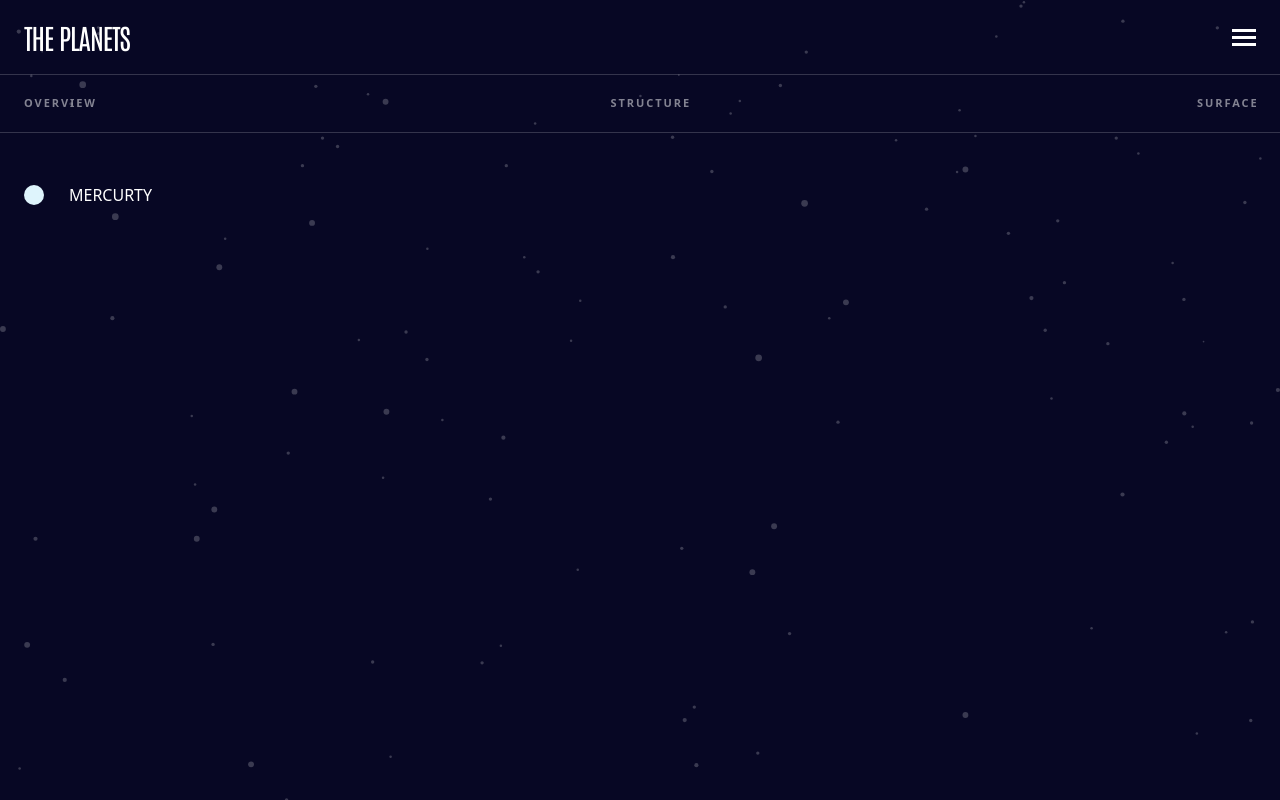
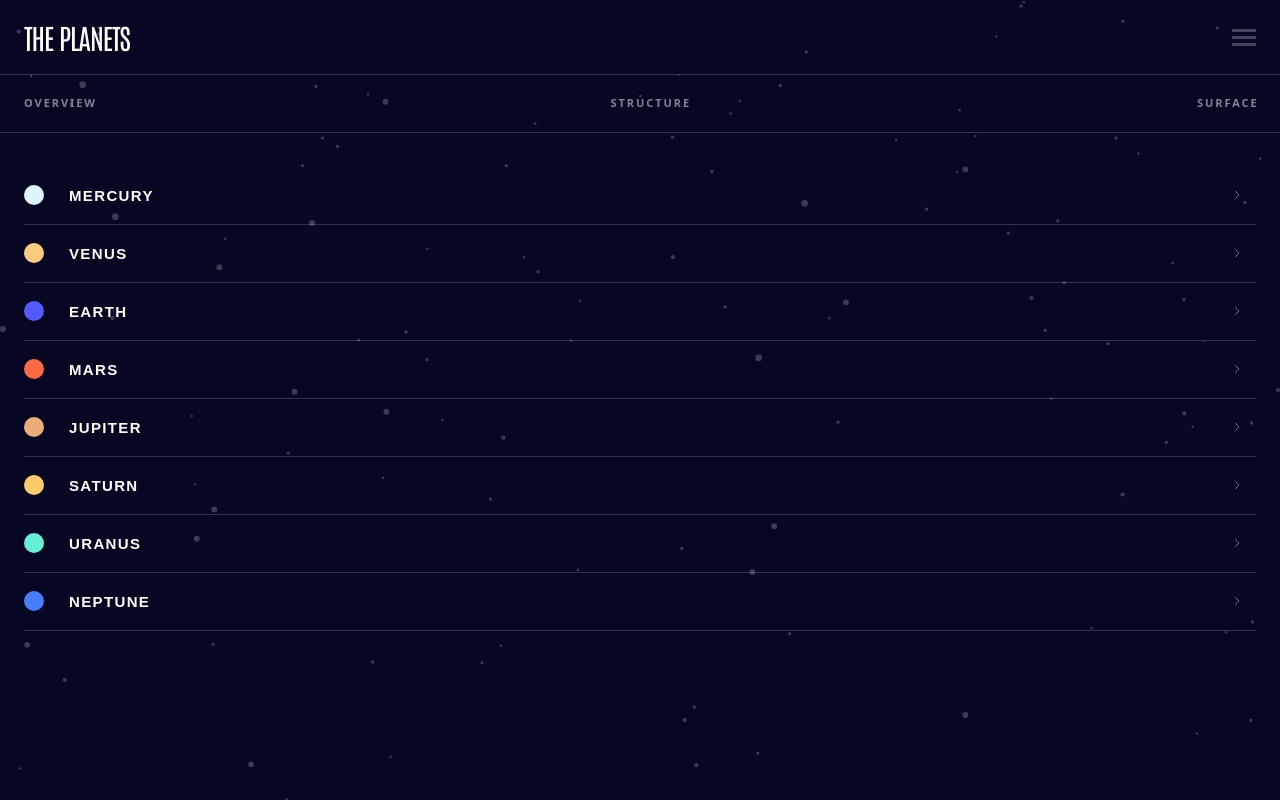
Before and after one commit to NikolozGel/planets-fact-site, a React (Vite) app: page / in a window 1280 px wide. Both pictures are taken after a click on the picture 1244 px from the left and 37 px from the top of the page. Built offline with nearby package versions, Linux system fonts and the light colour scheme.

Commit message:
style unorder list

```diff
--- a/src/App.tsx
+++ b/src/App.tsx
@@ -4,7 +4,7 @@ import Header from "./assets/components/Header";
 function App() {
   return (
     <>
-      <div className="bg-bg-img bg-cover bg-center bg-[#070724]">
+      <div className="bg-bg-img bg-cover bg-center bg-[#070724] overflow-x-hidden ">
         <Header />
       </div>
     </>
--- a/src/assets/components/Header.tsx
+++ b/src/assets/components/Header.tsx
@@ -11,19 +11,16 @@ export default function Header() {
   };
 
   return (
-    <>
-      <div className="h-screen">
+    <div className="h-[100vh] relative">
       <div className="py-[16px] px-[24px] flex items-center justify-between">
-          <h1
-            className="text-white font-antonio text-[28px]
-          tracking-[-1.05px]"
-          >
+        <h1 className="text-white font-antonio text-[28px] tracking-[-1.05px]">
           THE PLANETS
         </h1>
         <img
           src={hamburger}
           alt="hamburgerImg"
           className="cursor-pointer"
+          style={{ opacity: isOpen ? "1" : "0.2487" }}
           onClick={toggleMenu}
         />
       </div>
@@ -34,17 +31,32 @@ export default function Header() {
           <p className="text-white text-[11px] font-bold tracking-[1.929px] w-[80px] opacity-[0.5]">
             OVERVIEW
           </p>
-            <p className="text-white  text-[11px] font-bold tracking-[1.929px] w-[80px] opacity-[0.5]">
+          <p className="text-white text-[11px] font-bold tracking-[1.929px] w-[80px] opacity-[0.5]">
             STRUCTURE
           </p>
-            <p className="text-white  text-[11px] font-bold tracking-[1.929px] w-[59px] opacity-[0.5]">
+          <p className="text-white text-[11px] font-bold tracking-[1.929px] w-[59px] opacity-[0.5]">
             SURFACE
           </p>
         </div>
         <hr className="opacity-[0.2]" />
       </div>
-        {isOpen ? <Planets /> : <PlanetsMenu />}
+
+      <div className="relative">
+        <div
+          className={`transition-opacity duration-500 ease-in-out ${
+            isOpen ? "opacity-100" : "opacity-0"
+          } absolute top-0 left-0 w-full`}
+        >
+          <Planets />
         </div>
-    </>
+        <div
+          className={`transition-opacity duration-500 ease-in-out ${
+            isOpen ? "opacity-0" : "opacity-100"
+          } absolute top-0 left-0 w-full`}
+        >
+          <PlanetsMenu />
+        </div>
+      </div>
+    </div>
   );
 }
--- a/src/assets/components/PlanetsMenu.tsx
+++ b/src/assets/components/PlanetsMenu.tsx
@@ -1,13 +1,129 @@
+import chevron from "/images/icon-chevron.svg";
 export default function PlanetsMenu() {
   return (
     <div>
-      <div>
+      <div className="px-[24px] relative">
         <ul>
-          <div className="flex items-center pl-[24px]">
+          <div className="flex items-center  mb-4">
             <div className="w-[20px] h-[20px] rounded-full bg-[#DEF4FC]"></div>
-            <li className="text-white ml-[25px]">MERCURTY</li>
-            <hr />
+            <li
+              className="text-white ml-[25px] text-[15px]
+            font-spartan font-bold leading-[25px] tracking-[1.364px]"
+            >
+              MERCURY
+            </li>
+            <img
+              src={chevron}
+              alt="chevronIcon"
+              className="absolute right-10"
+            />
           </div>
+          <hr className="opacity-[0.2] mb-4" />
+          <div className="flex items-center  mb-4">
+            <div className="w-[20px] h-[20px] rounded-full bg-[#F7CC7F]"></div>
+            <li
+              className="text-white ml-[25px] text-[15px]
+            font-spartan font-bold leading-[25px] tracking-[1.364px]"
+            >
+              VENUS
+            </li>
+            <img
+              src={chevron}
+              alt="chevronIcon"
+              className="absolute right-10"
+            />
+          </div>
+          <hr className="opacity-[0.2] mb-4" />
+          <div className="flex items-center  mb-4">
+            <div className="w-[20px] h-[20px] rounded-full bg-[#545BFE]"></div>
+            <li
+              className="text-white ml-[25px] text-[15px]
+            font-spartan font-bold leading-[25px] tracking-[1.364px] "
+            >
+              EARTH
+            </li>
+            <img
+              src={chevron}
+              alt="chevronIcon"
+              className="absolute right-10"
+            />
+          </div>
+          <hr className="opacity-[0.2] mb-4" />
+          <div className="flex items-center  mb-4">
+            <div className="w-[20px] h-[20px] rounded-full bg-[#FF6A45]"></div>
+            <li
+              className="text-white ml-[25px] text-[15px]
+            font-spartan font-bold leading-[25px] tracking-[1.364px] "
+            >
+              MARS
+            </li>
+            <img
+              src={chevron}
+              alt="chevronIcon"
+              className="absolute right-10"
+            />
+          </div>
+          <hr className="opacity-[0.2] mb-4" />
+          <div className="flex items-center  mb-4">
+            <div className="w-[20px] h-[20px] rounded-full bg-[#ECAD7A]"></div>
+            <li
+              className="text-white ml-[25px] text-[15px]
+            font-spartan font-bold leading-[25px] tracking-[1.364px] "
+            >
+              JUPITER
+            </li>
+            <img
+              src={chevron}
+              alt="chevronIcon "
+              className="absolute right-10"
+            />
+          </div>
+          <hr className="opacity-[0.2] mb-4" />
+          <div className="flex items-center  mb-4">
+            <div className="w-[20px] h-[20px] rounded-full bg-[#FCCB6B]"></div>
+            <li
+              className="text-white ml-[25px] text-[15px]
+            font-spartan font-bold leading-[25px] tracking-[1.364px]"
+            >
+              SATURN
+            </li>
+            <img
+              src={chevron}
+              alt="chevronIcon"
+              className="absolute right-10"
+            />
+          </div>
+          <hr className="opacity-[0.2] mb-4" />
+          <div className="flex items-center  mb-4">
+            <div className="w-[20px] h-[20px] rounded-full bg-[#65F0D5]"></div>
+            <li
+              className="text-white ml-[25px] text-[15px]
+            font-spartan font-bold leading-[25px] tracking-[1.364px] "
+            >
+              URANUS
+            </li>
+            <img
+              src={chevron}
+              alt="chevronIcon"
+              className="absolute right-10"
+            />
+          </div>
+          <hr className="opacity-[0.2] mb-4" />
+          <div className="flex items-center  mb-4">
+            <div className="w-[20px] h-[20px] rounded-full bg-[#497EFA]"></div>
+            <li
+              className="text-white ml-[25px] text-[15px]
+            font-spartan font-bold leading-[25px] tracking-[1.364px]"
+            >
+              NEPTUNE
+            </li>
+            <img
+              src={chevron}
+              alt="chevronIcon"
+              className="absolute right-10"
+            />
+          </div>
+          <hr className="opacity-[0.2] mb-4" />
         </ul>
       </div>
     </div>
```
Lines whose indentation alone changed are shown as unchanged.
